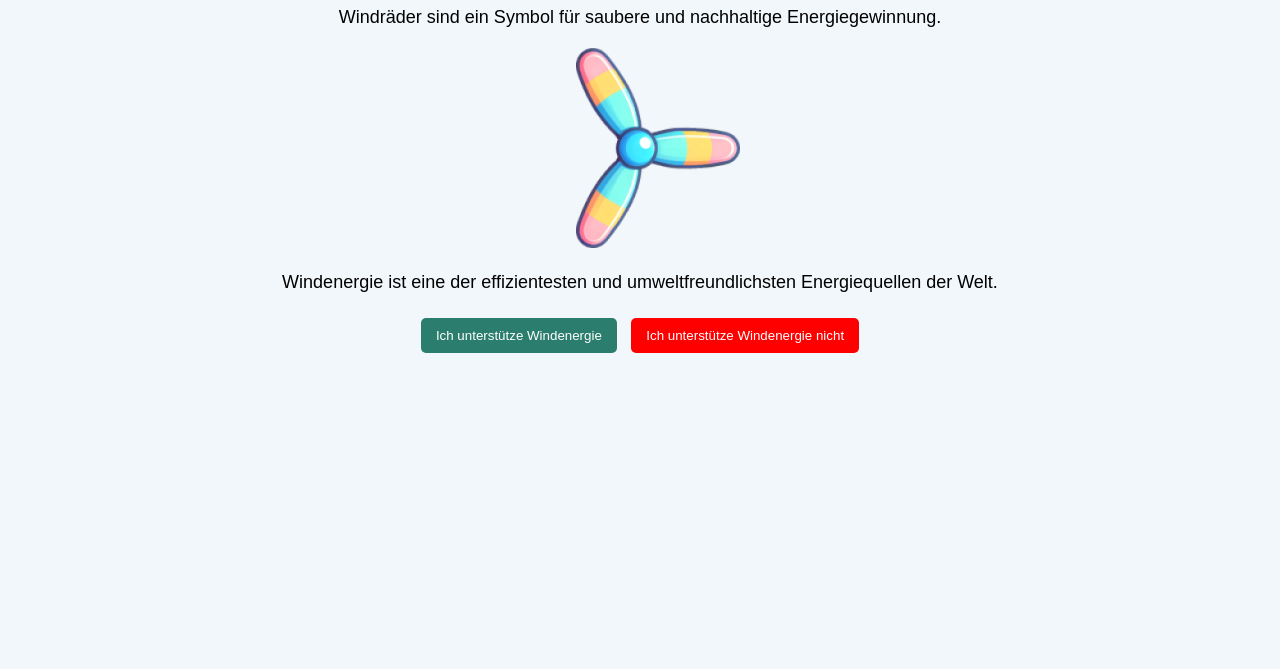
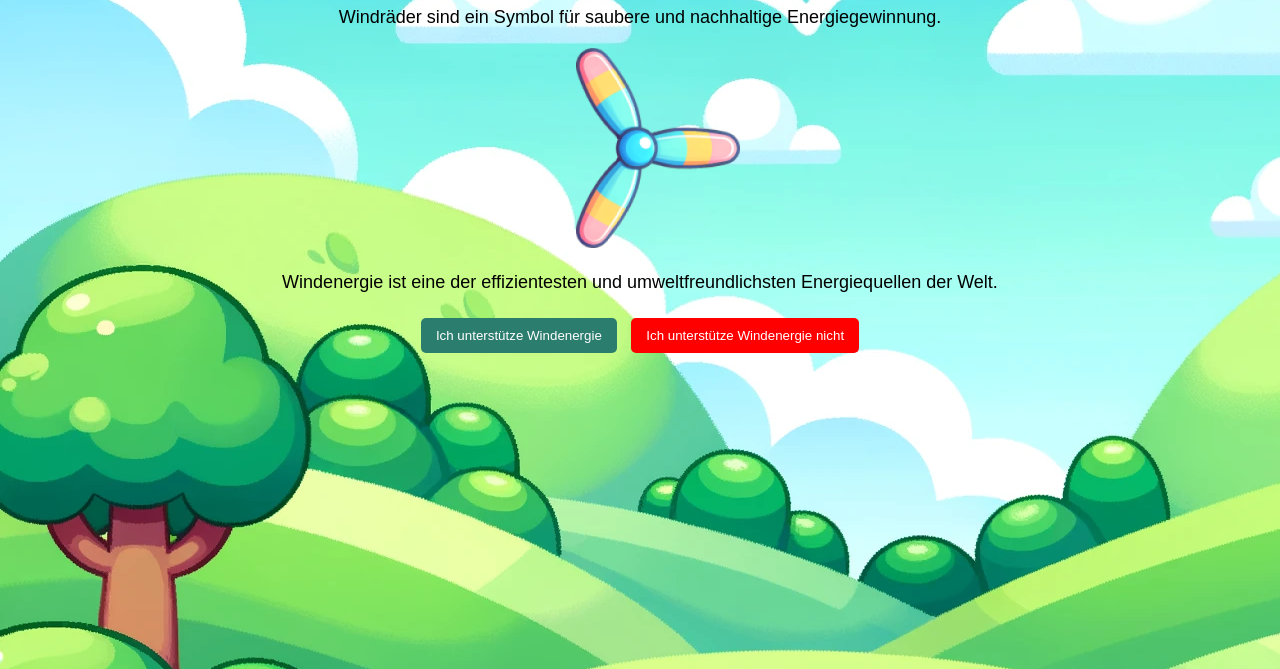
Before and after one commit to kaigoe/PretotypeWindenergie, a plain HTML site: page index.html in a window 1280 px wide. Shown: the part 131-800 px from the top of the page. Drawn offline with Linux system fonts and the light colour scheme.

Commit message:
added background image

```diff
--- a/index.html
+++ b/index.html
@@ -7,6 +7,9 @@
     <title>Die Kraft der Windenergie</title>
     <style>
         body {
+            background-image: url("background.png");
+            background-attachment: fixed;
+            background-repeat: no-repeat;
             font-family: Arial, sans-serif;
             background-color: #f2f7fb;
             text-align: center;
```
Also changed, not shown: background.png (added).
